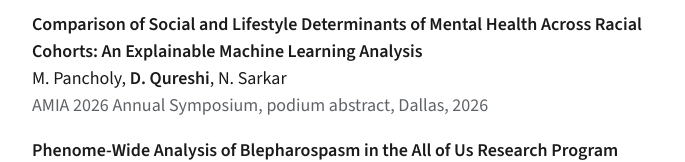
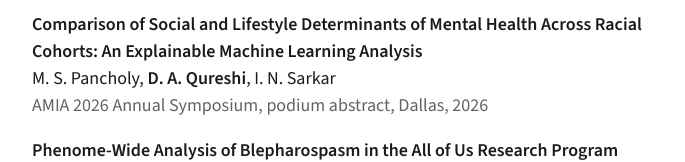
Before and after one commit to daanishaqureshi/daanishqureshi_website, a plain HTML site: page index.html in a window 1280 px wide. Shown: the part 1980-2142 px from the top of the page, without its empty margins (288-973 px from the left). Drawn offline with nearby package versions, Linux system fonts and the light colour scheme.

Commit message:
AMIA author initials from the title slide

```diff
--- a/index.html
+++ b/index.html
@@ -115,7 +115,7 @@
   <ul class="pubs">
     <li>
       <span class="pub-title">Comparison of Social and Lifestyle Determinants of Mental Health Across Racial Cohorts: An Explainable Machine Learning Analysis</span>
-      <span class="pub-authors">M. Pancholy, <strong>D. Qureshi</strong>, N. Sarkar</span>
+      <span class="pub-authors">M. S. Pancholy, <strong>D. A. Qureshi</strong>, I. N. Sarkar</span>
       <span class="pub-venue">AMIA 2026 Annual Symposium, podium abstract, Dallas, 2026</span>
     </li>
     <li>
```
